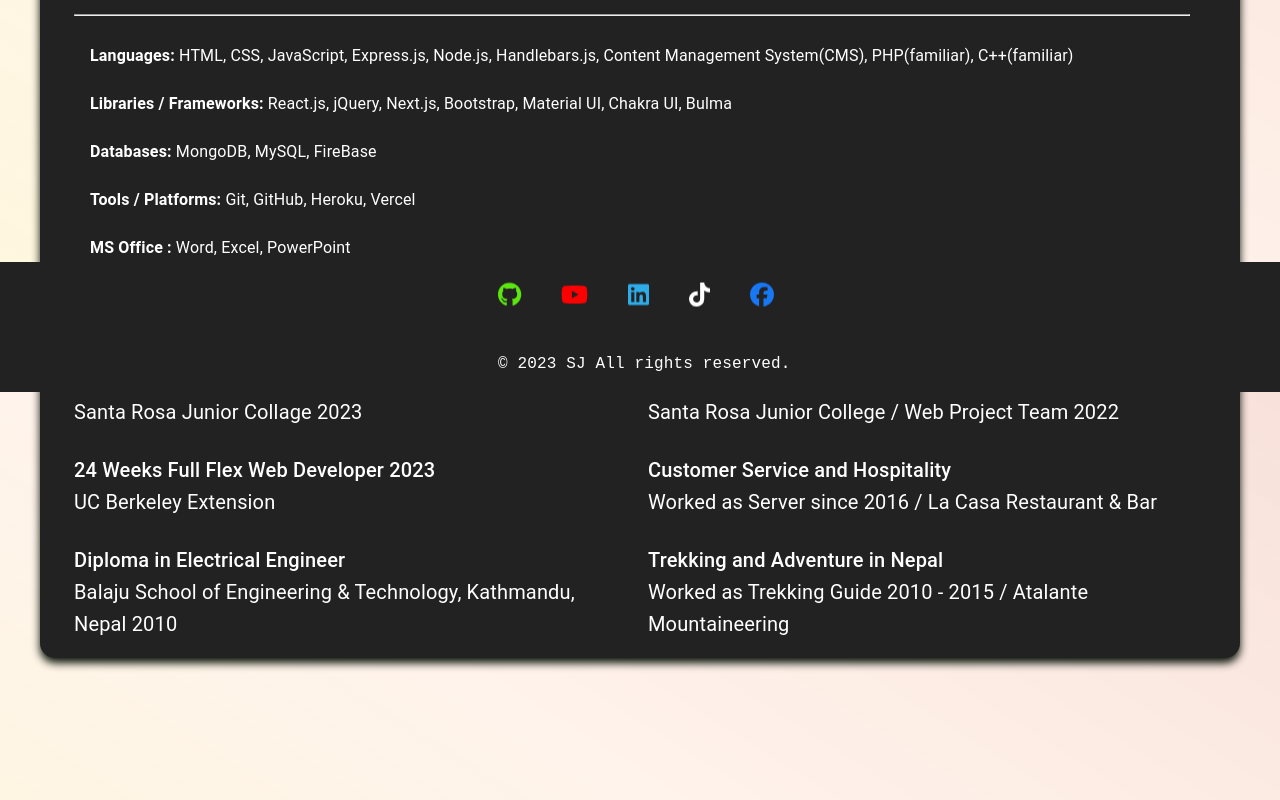
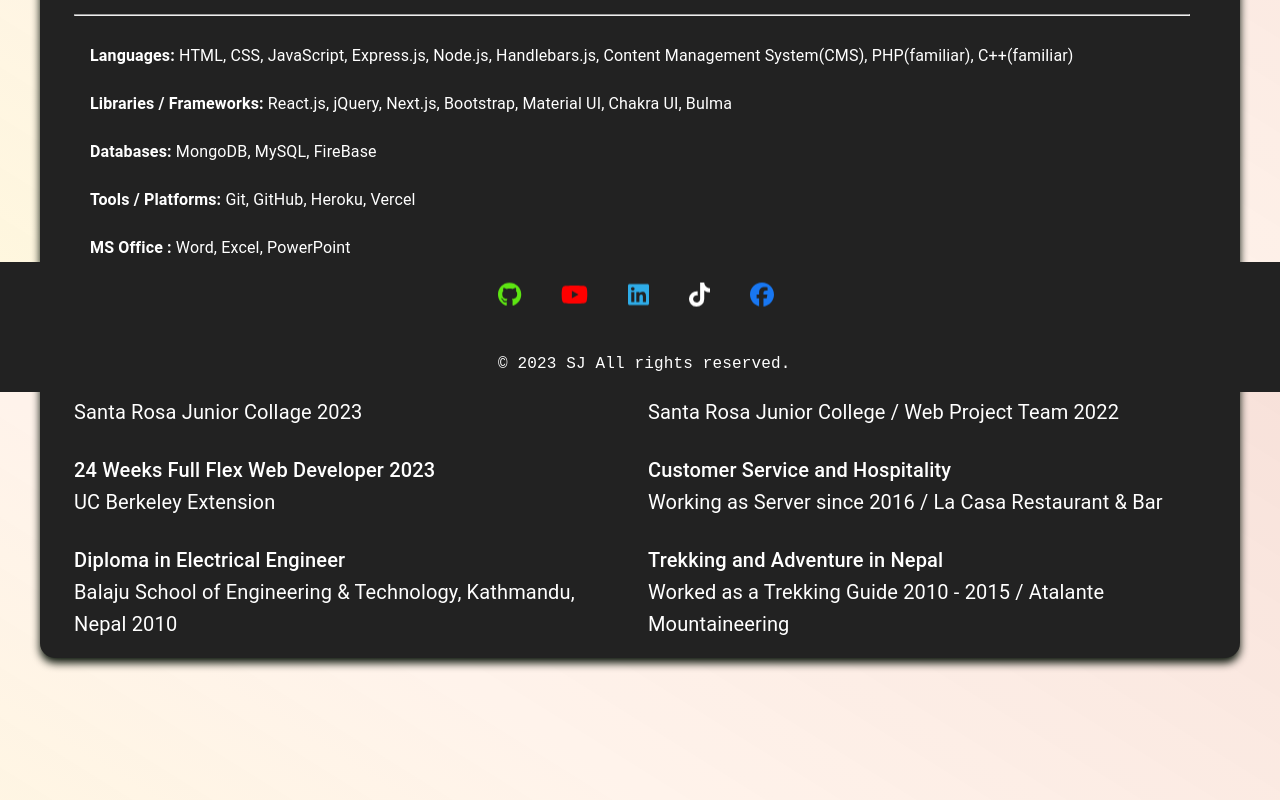
Before and after one commit to sonam-git/SJ_React_Portfolio, a React (Create React App) app: page /SJ_React_Portfolio/resume in a window 1280 px wide. Shown: the part 408-1208 px from the top of the page. Built offline with nearby package versions, Linux system fonts and the light colour scheme.

Commit message:
resume.js component

```diff
--- a/src/components/Resume.js
+++ b/src/components/Resume.js
@@ -121,12 +121,12 @@
           <br></br>
           <Typography variant="h6">Customer Service and Hospitality</Typography>
           <Typography variant="h6" style={{ fontWeight: 400 }}>
-            Worked as Server since 2016 / La Casa Restaurant & Bar
+            Working as Server since 2016 / La Casa Restaurant & Bar
           </Typography>
           <br></br>
           <Typography variant="h6">Trekking and Adventure in Nepal</Typography>
           <Typography variant="h6" style={{ fontWeight: 400 }}>
-            Worked as Trekking Guide 2010 - 2015 / Atalante Mountaineering
+            Worked as a Trekking Guide 2010 - 2015 / Atalante Mountaineering
           </Typography>
         </Grid>
       </Grid>
```
